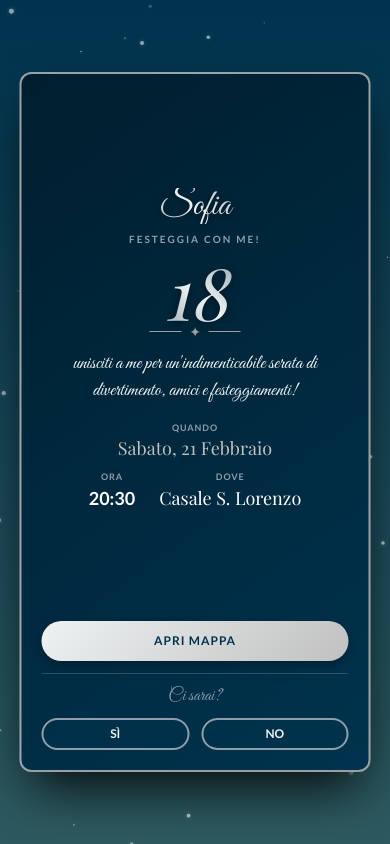
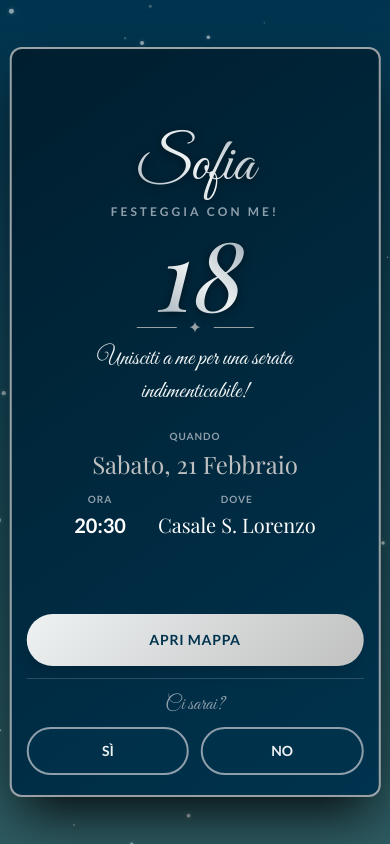
Before and after one commit to Z3roS4n/invito-compleanno-sofia, a plain HTML site: page index.html in a window 390 px wide. Both pictures are taken after a click on the element 195 px from the left and 422 px from the top of the page. Drawn offline with nearby package versions, Linux system fonts and the light colour scheme; a web font is replaced by a local one.

Commit message:
Enhance mobile layout and style adjustments
Updated styles for mobile responsiveness and improved layout adjustments.

```diff
--- a/index.html
+++ b/index.html
@@ -42,7 +42,6 @@
         body {
             margin: 0;
             height: 100vh;
-            /* Evita scroll sulla pagina principale */
             overflow: hidden;
             display: flex;
             justify-content: center;
@@ -63,9 +62,9 @@
         /* --- Scene Container --- */
         .scene {
             position: relative;
-            width: 90%;
-            max-width: 360px;
-            height: 240px;
+            width: 95%; /* Aumentato per mobile */
+            max-width: 380px;
+            height: 260px; /* Leggermente più grande */
             display: flex;
             justify-content: center;
             align-items: flex-end;
@@ -81,7 +80,7 @@
         .scene.opened .envelope-flap,
         .scene.opened .click-hint {
             opacity: 0;
-            transform: translateY(100px) scale(0.8);
+            transform: translateY(150px) scale(0.8); /* Sposta più in basso per pulire la vista */
             transition: all 0.8s ease;
         }
 
@@ -115,15 +114,16 @@
             border-style: solid;
             z-index: 3;
         }
+        /* Adattamento dinamico triangoli busta */
         .pocket::before {
             left: 0;
-            border-width: 0 0 240px 180px;
+            border-width: 0 0 260px 190px;
             border-color: transparent transparent #234b50 transparent;
             border-radius: 0 0 0 10px;
         }
         .pocket::after {
             right: 0;
-            border-width: 0 180px 240px 0;
+            border-width: 0 190px 260px 0;
             border-color: transparent transparent #234b50 transparent;
             border-radius: 0 0 10px 0;
         }
@@ -131,15 +131,19 @@
         .envelope-flap {
             position: absolute;
             top: 0; left: 0;
-            width: 0; height: 0;
+            width: 100%;
+            height: 0;
+            /* Uso clip-path o border trick adattato alla larghezza */
             border-style: solid;
-            border-width: 120px 180px 0 180px;
+            border-width: 130px 190px 0 190px; /* Adattato alle nuove dimensioni */
             border-color: #2d5a60 transparent transparent transparent;
             z-index: 4;
             transform-origin: top;
             transition: transform 0.6s cubic-bezier(0.4, 0, 0.2, 1);
             border-radius: 5px 5px 0 0;
             pointer-events: none;
+            display: flex;
+            justify-content: center; /* Centra il triangolo se usiamo width 100% */
         }
 
         .scene.opening .envelope-flap {
@@ -149,31 +153,31 @@
 
         .click-hint {
             position: absolute;
-            bottom: -40px;
+            bottom: -50px;
             width: 100%;
             text-align: center;
             color: #eef2f3;
-            font-size: 0.8rem;
+            font-size: 1rem; /* Aumentato font hint */
             letter-spacing: 2px;
             text-transform: uppercase;
             animation: pulse-slow 2s infinite;
             text-shadow: 0 1px 2px rgba(0,0,0,0.5);
+            font-weight: bold;
         }
 
-        /* --- THE CARD (NO SCROLL VERSION) --- */
+        /* --- THE CARD --- */
         .card {
             position: absolute;
             bottom: 10px;
-            width: 92%;
-            max-width: 340px;
+            width: 95%;
             height: auto;
-            min-height: 480px;
+            min-height: 500px;
 
             background: linear-gradient(145deg, #001e2e 0%, #00334e 100%);
             border: 2px solid rgba(192, 192, 192, 0.6);
             border-radius: 12px;
 
-            padding: 20px;
+            padding: 15px; /* Padding ridotto per dare spazio al contenuto */
             text-align: center;
             box-shadow: 0 5px 20px rgba(0,0,0,0.5);
 
@@ -193,29 +197,28 @@
             transform: translateY(-100px) scale(0.95);
         }
 
-        /* Opened State: Full Screen ma contenuto */
+        /* Opened State: MASSIMIZZATO PER MOBILE */
         .scene.opened .card {
             position: fixed;
             top: 50%; left: 50%;
             transform: translate(-50%, -50%) scale(1);
             z-index: 100;
 
-            /* Dimensioni fisse relative alla viewport per evitare scroll */
-            width: 90vw;
-            max-width: 400px;
+            /* Larghezza quasi totale */
+            width: 95vw;
+            max-width: 420px;
 
-            /* Altezza massima limitata per stare nello schermo */
-            height: 85vh;
-            max-height: 700px; /* Non diventare troppo alto su desktop */
+            /* Altezza ottimizzata */
+            height: 90vh;
+            max-height: 750px;
 
             box-shadow: 0 25px 50px -12px rgba(0, 0, 0, 0.9);
             border: 2px solid rgba(192, 192, 192, 0.8);
 
-            /* Layout flessibile interno */
-            padding: 20px;
-            overflow: hidden; /* Blocca scroll */
+            padding: 20px 15px;
+            overflow-y: auto; /* Permetti scroll se il telefono è piccolissimo */
+            overflow-x: hidden;
 
-            /* FIX: Riabilita click sulla card */
             pointer-events: auto;
         }
 
@@ -254,14 +257,8 @@
             border-color: #eef2f3;
         }
 
-        /* Media Queries per adattamento estremo in altezza */
-        @media (max-height: 600px) {
-            .scene.opened .card { height: 95vh; padding: 10px; }
-            .hidden-short { display: none; } /* Nascondi elementi decorativi se troppo basso */
-        }
-        @media (max-width: 360px) {
-             .scene { width: 95%; }
-        }
+        /* Gestione Scrollbar invisibile ma funzionale */
+        .scene.opened .card::-webkit-scrollbar { width: 0px; background: transparent; }
 
     </style>
 </head>
@@ -279,63 +276,65 @@
         <!-- Biglietto -->
         <div class="card" id="card">
 
-            <!-- Flex Grow: Spinge il contenuto per occupare lo spazio disponibile -->
-            <div class="flex-1 flex flex-col justify-center items-center">
+            <div class="flex-1 flex flex-col justify-center items-center w-full">
                 <!-- Header -->
-                <div>
-                    <h1 class="font-script text-4xl sm:text-5xl md:text-6xl metallic-silver-text leading-none">Sofia</h1>
-                    <p class="text-silver-dark text-[10px] tracking-[0.2em] uppercase mt-2 font-semibold">Festeggia con me!</p>
+                <div class="text-center">
+                    <!-- Aumentato da text-4xl a text-5xl base -->
+                    <h1 class="font-script text-6xl sm:text-6xl md:text-7xl metallic-silver-text leading-none py-2">Sofia</h1>
+                    <p class="text-silver-dark text-xs tracking-[0.25em] uppercase font-semibold">Festeggia con me!</p>
                 </div>
 
-                <!-- Big Number (Responsive Text Size) -->
-                <div class="relative py-2 sm:py-4">
-                    <div class="font-serif italic text-7xl sm:text-8xl md:text-9xl leading-none metallic-silver-text">18</div>
-                    <div class="flex items-center justify-center gap-2 opacity-80 mt-[-5px]">
-                        <div class="h-[1px] w-8 bg-silver"></div>
-                        <span class="text-silver text-sm">✦</span>
-                        <div class="h-[1px] w-8 bg-silver"></div>
+                <!-- Big Number -->
+                <div class="relative py-1">
+                    <!-- Aumentato da text-7xl a text-8xl base -->
+                    <div class="font-serif italic text-8xl sm:text-8xl md:text-9xl leading-none metallic-silver-text">18</div>
+                    <div class="flex items-center justify-center gap-3 opacity-80 mt-[-5px]">
+                        <div class="h-[1px] w-10 bg-silver"></div>
+                        <span class="text-silver text-base">✦</span>
+                        <div class="h-[1px] w-10 bg-silver"></div>
                     </div>
                 </div>
 
-                <!-- Testo Corpo (Shrinkable) -->
-                <div class="px-2 mb-2 max-w-[280px]">
-                    <p class="font-script text-xl sm:text-2xl text-silver-light leading-snug">
-                        unisciti a me per un'indimenticabile serata
-                        di divertimento, amici e festeggiamenti!
+                <!-- Testo Corpo -->
+                <div class="px-1 mb-3 w-full">
+                    <p class="font-script text-2xl sm:text-3xl text-silver-light leading-snug">
+                        Unisciti a me per una serata<br>indimenticabile!
                     </p>
                 </div>
 
-                <!-- Dettagli Compatti -->
-                <div class="space-y-2 my-2 text-silver-light w-full">
+                <!-- Dettagli -->
+                <div class="space-y-3 my-2 text-silver-light w-full">
                     <div>
-                        <p class="uppercase tracking-widest text-[9px] text-silver-dark font-bold">Quando</p>
-                        <p class="font-serif text-lg silver-accent">Sabato, 21 Febbraio</p>
+                        <p class="uppercase tracking-widest text-[10px] text-silver-dark font-bold mb-1">Quando</p>
+                        <!-- Aumentato font size -->
+                        <p class="font-serif text-2xl silver-accent">Sabato, 21 Febbraio</p>
                     </div>
 
-                    <div class="flex justify-center gap-6">
+                    <div class="flex justify-center gap-8">
                         <div>
-                            <p class="uppercase tracking-widest text-[9px] text-silver-dark font-bold">Ora</p>
-                            <p class="font-bold text-lg text-white">20:30</p>
+                            <p class="uppercase tracking-widest text-[10px] text-silver-dark font-bold mb-1">Ora</p>
+                            <p class="font-bold text-xl text-white">20:30</p>
                         </div>
                         <div>
-                            <p class="uppercase tracking-widest text-[9px] text-silver-dark font-bold">Dove</p>
-                            <p class="font-serif text-lg text-white">Casale S. Lorenzo</p>
+                            <p class="uppercase tracking-widest text-[10px] text-silver-dark font-bold mb-1">Dove</p>
+                            <p class="font-serif text-xl text-white">Casale S. Lorenzo</p>
                         </div>
                     </div>
                 </div>
             </div>
 
-            <!-- Footer Azioni (Fisso in basso nel flex) -->
+            <!-- Footer Azioni -->
             <div class="w-full space-y-3 pt-2 mt-auto">
-                <a href="https://share.google/9m5rhk4DjkS6YKXgY" target="_blank" class="block w-full btn-silver py-3 text-center no-underline text-xs sm:text-sm">
+                <!-- Bottone Mappa più grande (py-4 e text-sm) -->
+                <a href="https://share.google/9m5rhk4DjkS6YKXgY" target="_blank" class="block w-full btn-silver py-4 text-center no-underline text-sm tracking-wider shadow-lg">
                     Apri Mappa
                 </a>
 
-                <div class="border-t border-silver-dark/30 pt-2">
-                    <p class="font-script text-silver-dark text-lg mb-2">Ci sarai?</p>
-                    <div class="flex gap-3 h-8 sm:h-10">
-                        <a href="https://wa.me/393281520254?text=Ciao%20Sofia%2C%20confermo%20la%20mia%20presenza%20al%20tuo%2018esimo%21" target="_blank" class="rsvp-btn flex-1 flex items-center justify-center text-xs sm:text-sm no-underline">SÌ</a>
-                        <a href="https://wa.me/393281520254?text=Ciao%20Sofia%2C%20mi%20dispiace%20ma%20non%20potr%C3%B2%20esserci%20al%20tuo%2018esimo." target="_blank" class="rsvp-btn flex-1 flex items-center justify-center text-xs sm:text-sm no-underline">NO</a>
+                <div class="border-t border-silver-dark/30 pt-3">
+                    <p class="font-script text-silver-dark text-xl mb-2">Ci sarai?</p>
+                    <div class="flex gap-3 h-12"> <!-- Altezza bottoni aumentata a h-12 -->
+                        <a href="https://wa.me/393281520254?text=Ciao%20Sofia%2C%20confermo%20la%20mia%20presenza%20al%20tuo%2018esimo%21" target="_blank" class="rsvp-btn flex-1 flex items-center justify-center text-sm font-bold no-underline">SÌ</a>
+                        <a href="https://wa.me/393281520254?text=Ciao%20Sofia%2C%20mi%20dispiace%20ma%20non%20potr%C3%B2%20esserci%20al%20tuo%2018esimo." target="_blank" class="rsvp-btn flex-1 flex items-center justify-center text-sm font-bold no-underline">NO</a>
                     </div>
                 </div>
             </div>
```
